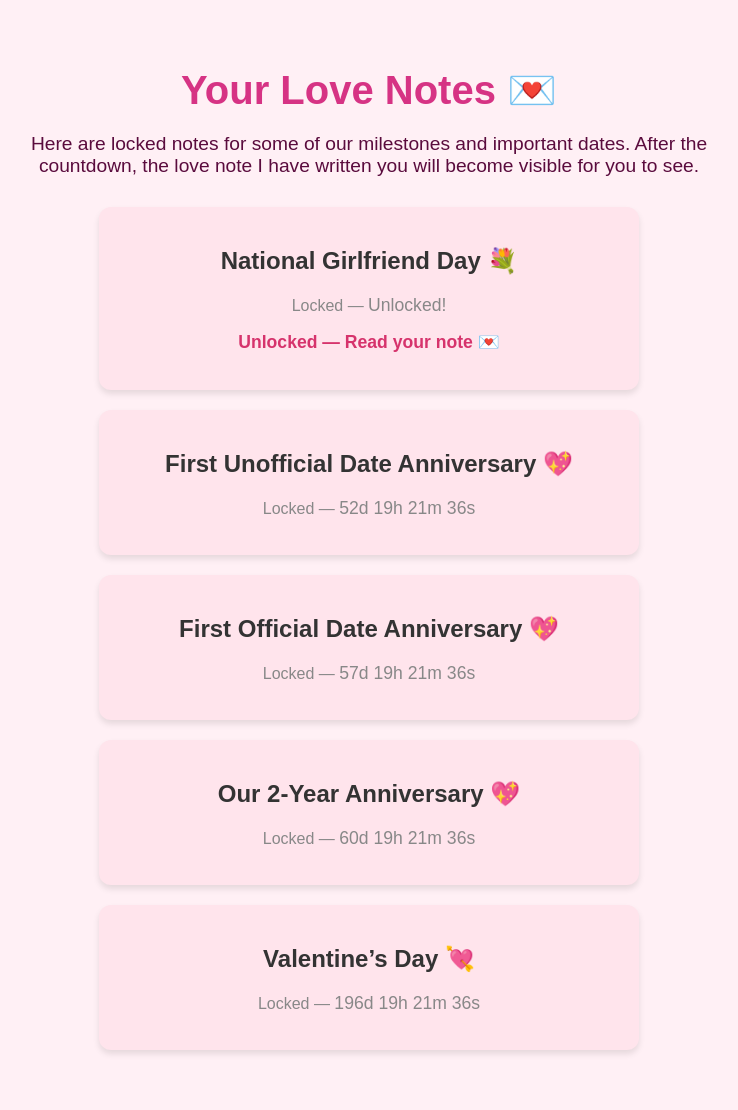
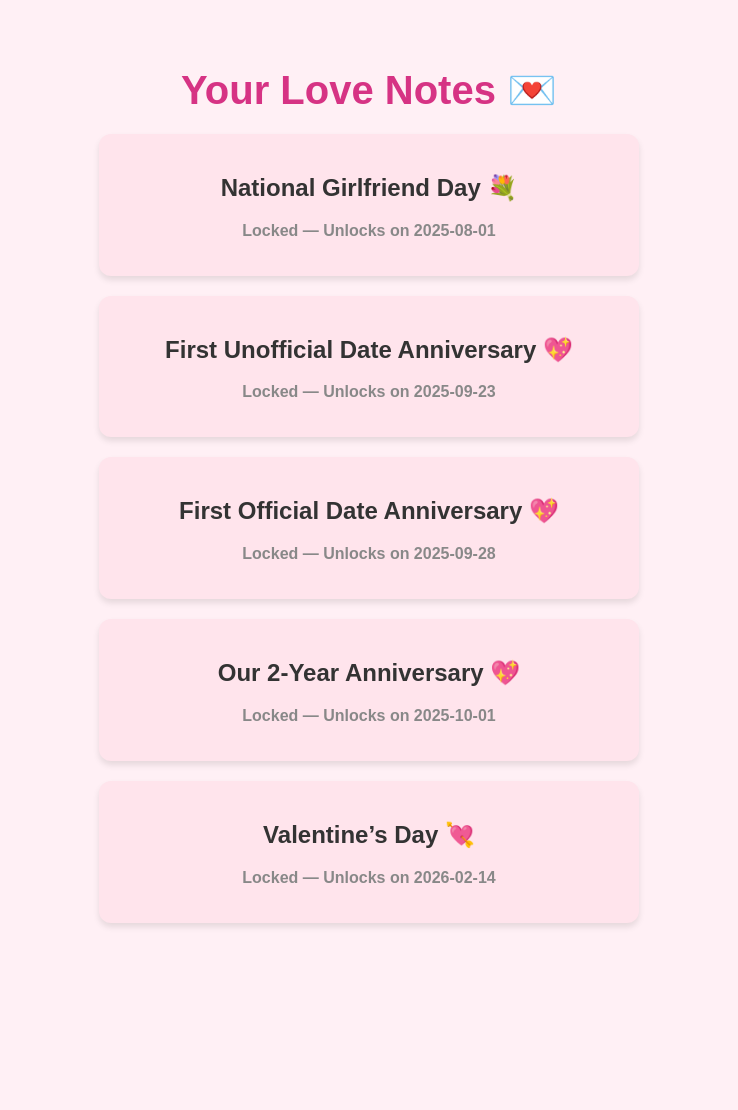
Before and after one commit to michaelg52/Love-Notes-App, a Flask app: page /notes in a window 1280 px wide. Shown: the whole page, without its empty margins (271-1009 px from the left). After the commit the page ends 927 px from the top, so only its background shows below. Run offline with Flask 3, Linux system fonts and the light colour scheme.

Commit message:
Fix homepage countdowns and notes unlocking display

```diff
--- a/templates/notes.html
+++ b/templates/notes.html
@@ -20,12 +20,6 @@
             margin-bottom: 10px;
         }
 
-        p.description {
-            font-size: 1.2em;
-            color: #5a0b3d;
-            margin-bottom: 30px;
-        }
-
         .note {
             background: #ffe4ec;
             border-radius: 12px;
@@ -38,79 +32,54 @@
         .unlocked {
             color: green;
             font-weight: bold;
+            cursor: pointer;
         }
 
         .locked {
             color: #888;
+            font-weight: bold;
         }
 
-        .countdown {
+        #note-content {
+            margin-top: 15px;
+            display: none;
             font-size: 1.1em;
-            margin-top: 10px;
-        }
-
-        .note-link {
-            display: none;
-            margin-top: 15px;
-            font-size: 1.1em;
-        }
-
-        .note-link a {
-            color: #d6336c;
-            text-decoration: none;
-            font-weight: bold;
+            color: #5a0b3d;
+            white-space: pre-wrap; /* preserve line breaks */
         }
     </style>
 </head>
 <body>
     <h1>Your Love Notes 💌</h1>
-    <p class="description">
-        Here are locked notes for some of our milestones and important dates. After the countdown, the love note I have written you will become visible for you to see.
-    </p>
 
     {% for note in notes %}
         <div class="note">
             <h2>{{ note.title }}</h2>
 
             {% if note.unlocked %}
-                <p class="unlocked">
-                    <a href="{{ note.content }}" target="_blank">Unlocked — Read your note 💌</a>
+                <p class="unlocked" onclick="toggleNote({{ loop.index0 }})" id="toggle-{{ loop.index0 }}">
+                    Click to {{ 'hide' if loop.first else 'show' }} your note 💌
                 </p>
+                <div id="note-content-{{ loop.index0 }}">
+                    <p>{{ note.message }}</p>
+                </div>
             {% else %}
-                <p class="locked">Locked — <span class="countdown" id="countdown-{{ loop.index }}"></span></p>
-                <p class="note-link" id="link-{{ loop.index }}">
-                    <a href="{{ note.content }}" target="_blank">Unlocked — Read your note 💌</a>
+                <p class="locked">
+                    Locked — Unlocks on {{ note.date }}
                 </p>
-                <script>
-                    const countdownDate{{ loop.index }} = new Date("{{ note.date }}T00:00:00").getTime();
-                    const countdownEl{{ loop.index }} = document.getElementById("countdown-{{ loop.index }}");
-                    const noteLinkEl{{ loop.index }} = document.getElementById("link-{{ loop.index }}");
-
-                    function updateCountdown{{ loop.index }}() {
-                        const now = new Date().getTime();
-                        const distance = countdownDate{{ loop.index }} - now;
-
-                        if (distance <= 0) {
-                            countdownEl{{ loop.index }}.innerHTML = "Unlocked!";
-                            noteLinkEl{{ loop.index }}.style.display = "block";
-                            return;
-                        }
-
-                        const days = Math.floor(distance / (1000 * 60 * 60 * 24));
-                        const hours = Math.floor((distance % (1000 * 60 * 60 * 24)) / (1000 * 60 * 60));
-                        const minutes = Math.floor((distance % (1000 * 60 * 60)) / (1000 * 60));
-                        const seconds = Math.floor((distance % (1000 * 60)) / 1000);
-
-                        countdownEl{{ loop.index }}.innerHTML =
-                            `${days}d ${hours}h ${minutes}m ${seconds}s`;
-
-                        setTimeout(updateCountdown{{ loop.index }}, 1000);
-                    }
-
-                    updateCountdown{{ loop.index }}();
-                </script>
             {% endif %}
         </div>
     {% endfor %}
+
+    <script>
+        function toggleNote(index) {
+            const content = document.getElementById(`note-content-${index}`);
+            if (content.style.display === "block") {
+                content.style.display = "none";
+            } else {
+                content.style.display = "block";
+            }
+        }
+    </script>
 </body>
 </html>
```
Also changed, not shown: templates/home.html (+28 -1 lines).
